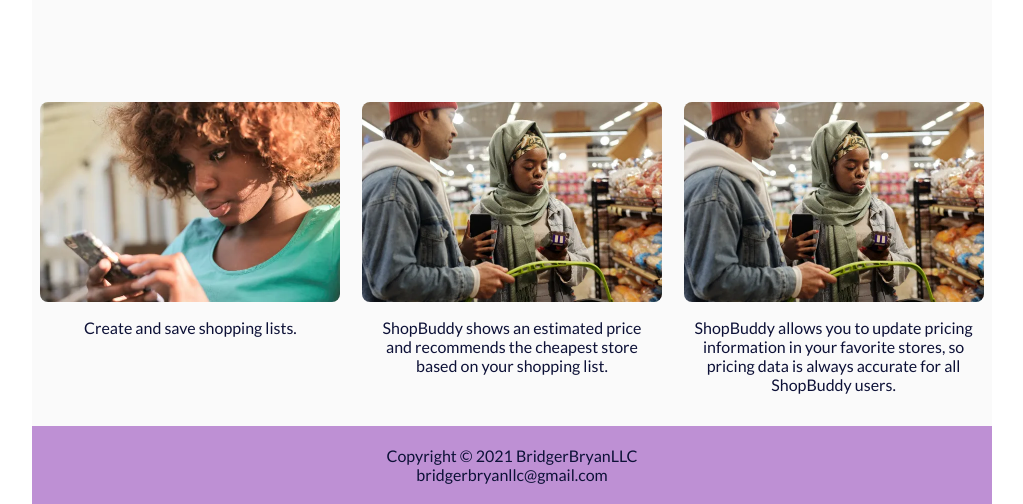
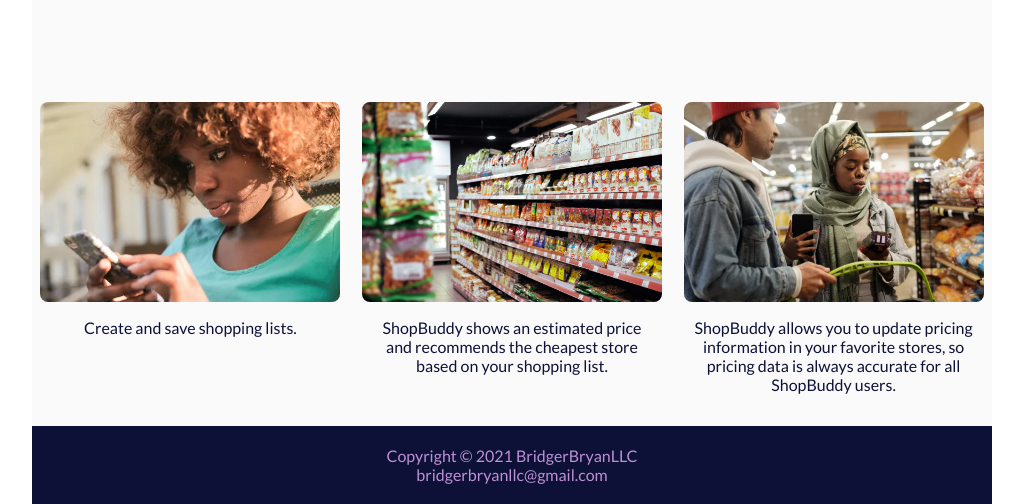
Before and after one commit to BridgerBryanLLC/ShopBuddy-Marketing, a plain HTML site: page index.html in a window 1280 px wide. Shown: the part 1047-1551 px from the top of the page, without its empty margins (128-1151 px from the left). Drawn offline with Linux system fonts and the light colour scheme.

Commit message:
Updated middle image and updated colors

```diff
--- a/index.html
+++ b/index.html
@@ -72,8 +72,8 @@
           </div>
           <div class="column">
             <img
-              alt="Photo by Jack Sparrow from Pexels"
-              src="pexels-jack-sparrow-10-percent.webp"
+              alt="Photo by Mehrad Vosoughi from Pexels"
+              src="pexels-mehrad-vosoughi-10-percent.webp"
               class="threeColImg"
               id="middle"
             />
--- a/style.css
+++ b/style.css
@@ -160,17 +160,16 @@ a:hover {
 }
 footer {
   padding: 20px;
-  color: #fafafa;
-  background-color: #be90d4;
+  background-color: #0d1137;
   text-align: center;
   grid-row: 5 / 6;
   grid-column: 2 / -2;
 }
 footer {
-  color: #0d1137;
+  color: #be90d4;
 }
 footer a {
-  color: #0d1137;
+  color: #be90d4;
 }
 footer a:hover {
   color: #ffffff;
@@ -247,7 +246,6 @@ footer a:hover {
     margin-bottom: 0;
   }
   .heroText p {
-    top: 0px
+    top: 0px;
   }
-
 }
```
Also changed, not shown: pexels-mehrad-vosoughi-10-percent.webp (added), pexels-mehrad-vosoughi.webp (added).
